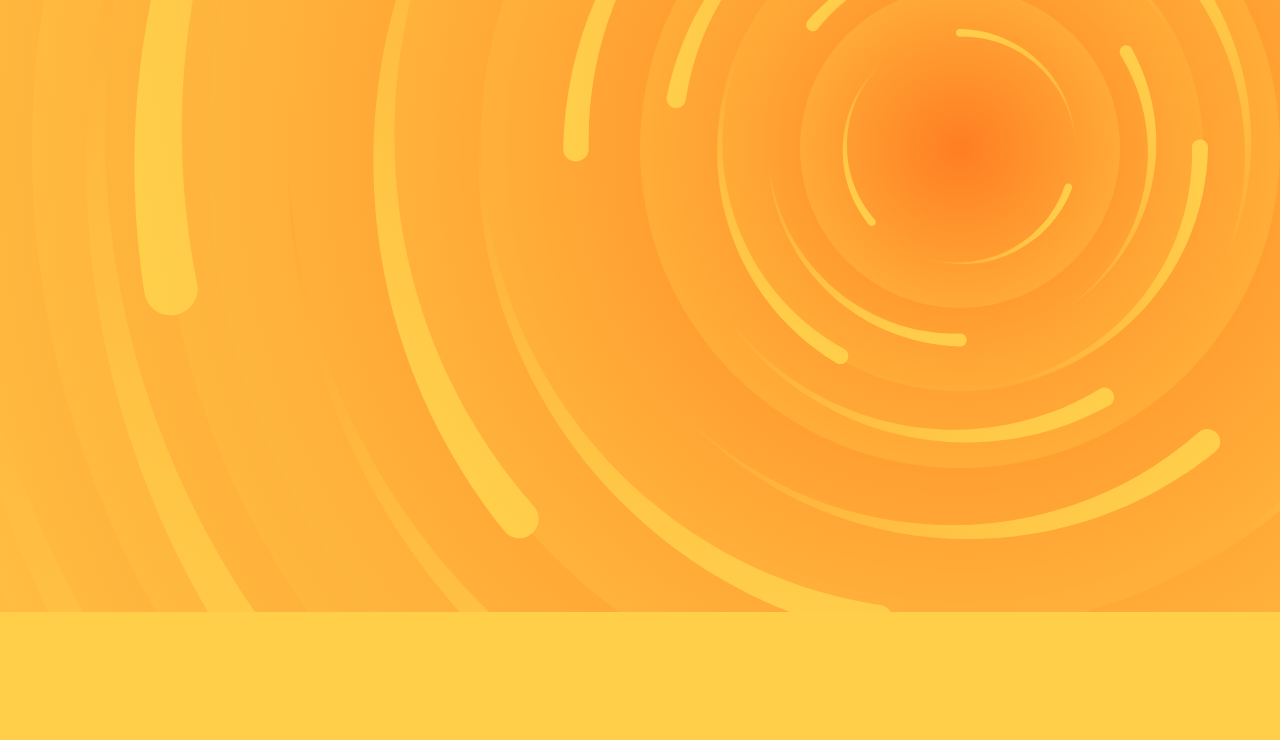
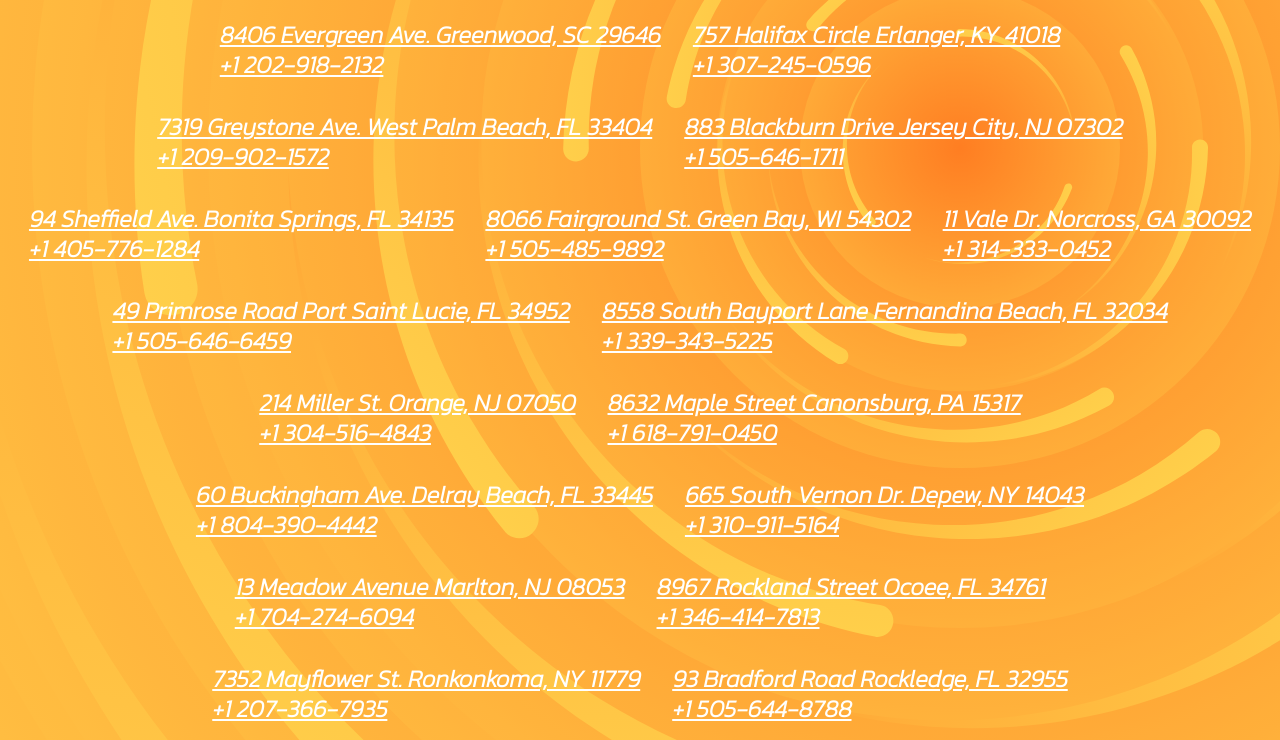
Before and after one commit to FrancoCanzani/Restauant_page, a website built with webpack: page src/template.html in a window 1280 px wide. Shown: the part 188-928 px from the top of the page. Before the commit the page ends 800 px from the top, so only its background shows below. Built offline with nearby package versions, Linux system fonts and the light colour scheme; files whose address does not match are found by name.

Commit message:
contact finished

```diff
--- a/src/index.js
+++ b/src/index.js
@@ -2,6 +2,7 @@ import "./styles/main.scss";
 import createHeader from "./modules/header.js";
 import createHome from "./modules/home.js";
 import { createMenu, content } from "./modules/menu.js";
+import createContact from "./modules/contact.js";
 
 createHeader();
 
@@ -10,3 +11,4 @@ const cleanContent = () => {
 };
 
 cleanContent();
+createContact();
--- /dev/null
+++ b/src/modules/contact.js
@@ -0,0 +1,61 @@
+const createContact = () => {
+  const addressText = document.createElement("h1");
+  addressText.classList.add("addressText");
+  addressText.innerHTML = "Our Locations";
+  content.appendChild(addressText);
+  const locationContainer = document.createElement("div");
+  locationContainer.classList.add("locationContainer");
+  content.appendChild(locationContainer);
+
+  const createLocation = (address, number) => {
+    const addressContainer = document.createElement("div");
+    const location = document.createElement("h3");
+    location.innerHTML = address;
+    location.classList.add("location");
+    addressContainer.appendChild(location);
+    const phoneNumber = document.createElement("h3");
+    phoneNumber.innerHTML = number;
+    phoneNumber.classList.add("phoneNumber");
+    addressContainer.appendChild(phoneNumber);
+    addressContainer.classList.add("addressContainer");
+    locationContainer.appendChild(addressContainer);
+  };
+
+  createLocation("8406 Evergreen Ave. Greenwood, SC 29646", "+1 202-918-2132");
+  createLocation("757 Halifax Circle Erlanger, KY 41018", "+1 307-245-0596");
+  createLocation(
+    "7319 Greystone Ave. West Palm Beach, FL 33404",
+    "+1 209-902-1572"
+  );
+  createLocation(
+    "883 Blackburn Drive Jersey City, NJ 07302",
+    "+1 505-646-1711"
+  );
+  createLocation(
+    "94 Sheffield Ave. Bonita Springs, FL 34135",
+    "+1 405-776-1284"
+  );
+  createLocation("8066 Fairground St. Green Bay, WI 54302", "+1 505-485-9892");
+  createLocation("11 Vale Dr. Norcross, GA 30092", "+1 314-333-0452");
+  createLocation(
+    "49 Primrose Road Port Saint Lucie, FL 34952",
+    "+1 505-646-6459"
+  );
+  createLocation(
+    "8558 South Bayport Lane Fernandina Beach, FL 32034",
+    "+1 339-343-5225"
+  );
+  createLocation("214 Miller St. Orange, NJ 07050", "+1 304-516-4843");
+  createLocation("8632 Maple Street Canonsburg, PA 15317", "+1 618-791-0450");
+  createLocation(
+    "60 Buckingham Ave. Delray Beach, FL 33445",
+    "+1 804-390-4442"
+  );
+  createLocation("665 South Vernon Dr. Depew, NY 14043", "+1 310-911-5164");
+  createLocation("13 Meadow Avenue Marlton, NJ 08053", "+1 704-274-6094");
+  createLocation("8967 Rockland Street Ocoee, FL 34761", "+1 346-414-7813");
+  createLocation("7352 Mayflower St. Ronkonkoma, NY 11779", "+1 207-366-7935");
+  createLocation("93 Bradford Road Rockledge, FL 32955", "+1 505-644-8788");
+};
+
+export default createContact;
--- a/src/styles/main.scss
+++ b/src/styles/main.scss
@@ -304,3 +304,30 @@ header::before {
     }
   }
 }
+
+// Contact section
+
+.addressText {
+  text-align: center;
+  margin: 2rem;
+  font-size: 3rem;
+  font-weight: bolder;
+  text-transform: uppercase;
+}
+
+.locationContainer {
+  display: flex;
+  justify-content: center;
+  align-items: center;
+  flex-wrap: wrap;
+
+  .addressContainer {
+    color: white;
+    font-size: 1.5rem;
+    margin: 1rem;
+    font-weight: bolder;
+    text-decoration: underline;
+    line-height: 30px;
+    cursor: pointer;
+  }
+}
```
